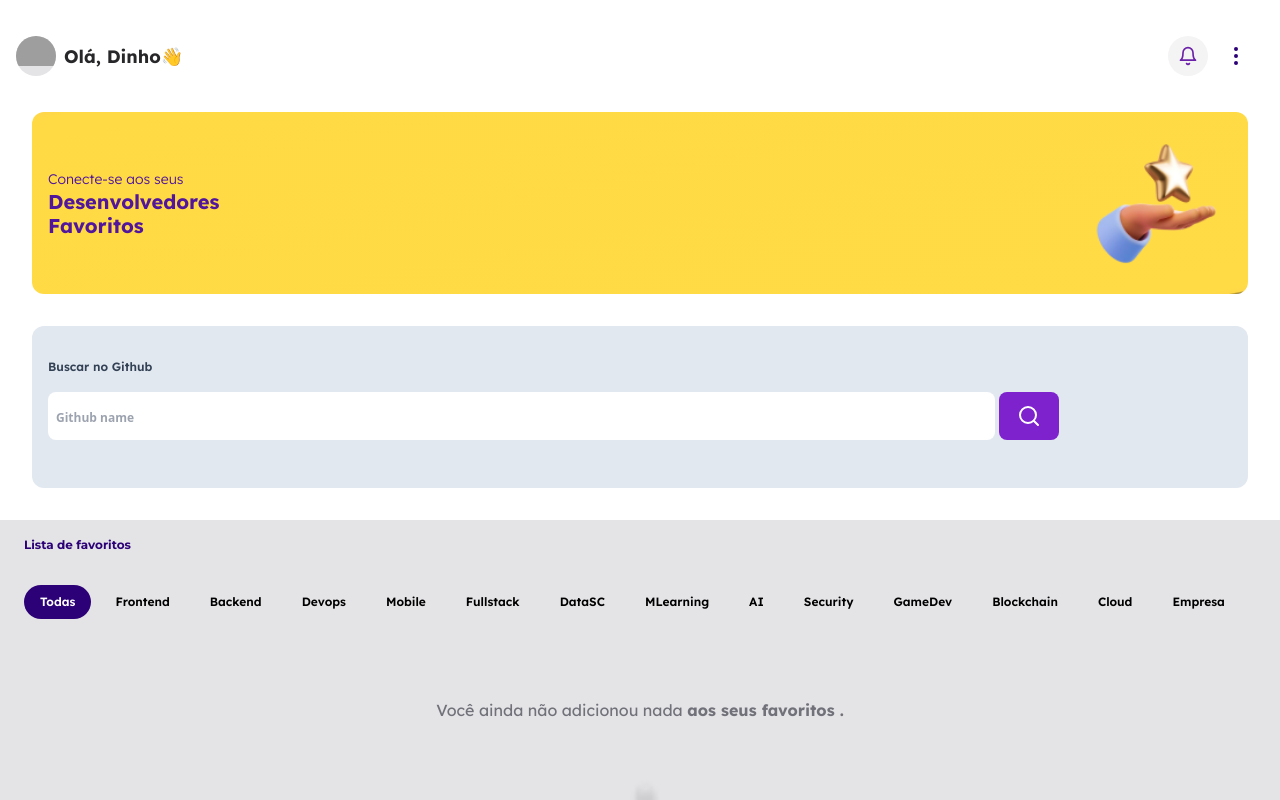
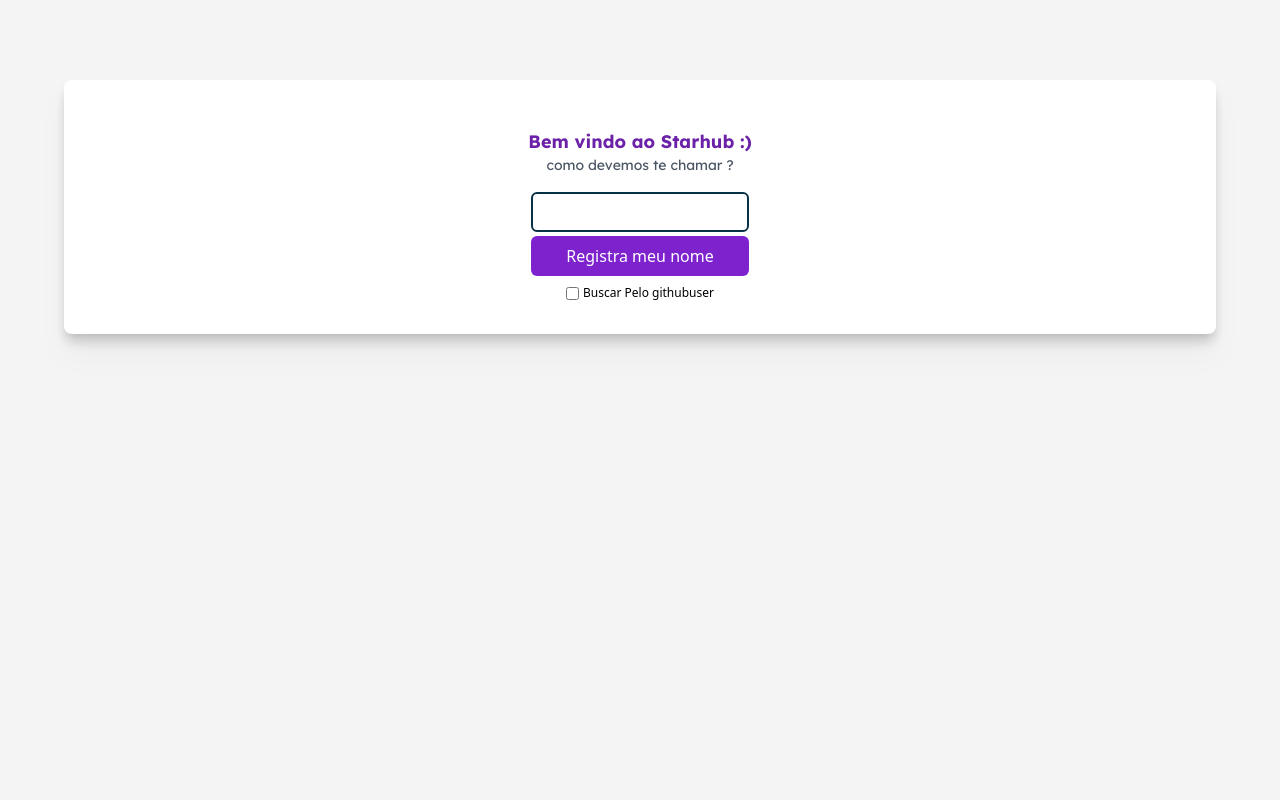
Before and after one commit to dinhoSilwa/StarHub-connect, a React (Vite) app: page / in a window 1280 px wide. Shown: the top 800 px of the page. Built offline with nearby package versions, Linux system fonts and the light colour scheme; grey boxes are pictures that could not be loaded.

Commit message:
Feat : create localstorage althentication

```diff
--- a/package.json
+++ b/package.json
@@ -16,6 +16,7 @@
     "axios": "^1.7.2",
     "clsx": "^2.1.1",
     "lucide-react": "^0.402.0",
+    "prettier": "^3.3.3",
     "react": "^18.3.1",
     "react-dom": "^18.3.1",
     "react-hook-form": "^7.52.1",
@@ -32,7 +33,7 @@
     "@typescript-eslint/parser": "^7.13.1",
     "@vitejs/plugin-react-swc": "^3.5.0",
     "autoprefixer": "^10.4.19",
-    "eslint": "^8.57.0",
+    "eslint": "^9.9.0",
     "eslint-plugin-react-hooks": "^4.6.2",
     "eslint-plugin-react-refresh": "^0.4.7",
     "postcss": "^8.4.39",
--- a/src/App.tsx
+++ b/src/App.tsx
@@ -1,30 +1,12 @@
-import { useState } from "react";
 import "./App.css";
 import { HomePage } from "./components/Home";
+import { ModalName } from "./components/Modal/modalname";
+import { useUserNameStore } from "./store/usrname";
 
 function App() {
+  const { usernameLogin } = useUserNameStore();
 
-
-  const [login, setlogin] = useState(false)
-
-  return (
-    <>
-
-{
-  login ? <main>
-  <div className="flex flex-col items-center">
-    <input type="text" placeholder="digite o seu email" className="border" />
-<input type="password" placeholder="Adicionar Senha" className="border" />
-<button type="button" className="bg-green-500 px-6 py-2 w-[50%]"
-onClick={()=>setlogin(!login)}
->
-  Login
-</button>
-  </div>
-</main> : <HomePage />
-}
-    </>
-  );
+  return <>{usernameLogin ? <HomePage /> : <ModalName />}</>;
 }
 
 export default App;
--- a/src/components/Header.tsx
+++ b/src/components/Header.tsx
@@ -1,7 +1,10 @@
 import clsx from "clsx";
 import { BellIcon, EllipsisVertical } from "lucide-react";
+import { useUserNameStore } from "../store/usrname";
 
 export const Header = () => {
+  const { usernameLogin } = useUserNameStore();
+
   return (
     <>
       <header className="h-20 flex items-center justify-start gap-2 px-4 mb-4">
@@ -14,7 +17,7 @@
             "small:text-[18px]"
           )}
         >
-          Olá, Dinho👋
+          Olá, {usernameLogin} 👋
         </h2>
 
         <section className="flex-1 flex justify-end px-4 items-center gap-4">
@@ -23,7 +26,7 @@
           </figure>
 
           <nav role="navegação h-10 w-10">
-          <EllipsisVertical className="text-purple-dark" />
+            <EllipsisVertical className="text-purple-dark" />
           </nav>
         </section>
       </header>
--- a/src/components/Home.tsx
+++ b/src/components/Home.tsx
@@ -2,17 +2,17 @@
 import { Header } from "./Header";
 import { SearchUser } from "../components/Search/SearchUser";
 import { FavoriteList } from "./favoritelist";
+import { ModalName } from "./Modal/modalname";
 
 export const HomePage = () => {
   return (
     <>
       <main className="flex flex-col pt-4">
+        <ModalName />
         <Header />
         <BannerSection />
         <SearchUser />
-       <FavoriteList />
-
-
+        <FavoriteList />
       </main>
     </>
   );
--- /dev/null
+++ b/src/components/Modal/modalname.tsx
@@ -0,0 +1,100 @@
+import { yupResolver } from "@hookform/resolvers/yup";
+import { useState } from "react";
+import { useForm } from "react-hook-form";
+import * as Yup from "yup";
+import { formaterForSearch } from "../../utils/stringutils";
+import { useUserNameStore } from "../../store/usrname";
+
+export const ModalName = () => {
+  const [inputSearch, setinputSearch] = useState({});
+  const { setUsername, usernameLogin } = useUserNameStore();
+
+  const usernameSchema = Yup.object().shape({
+    username: Yup.string().required("Digite o seu username"),
+  });
+
+  const {
+    handleSubmit,
+    register,
+    formState: { errors },
+  } = useForm({
+    resolver: yupResolver(usernameSchema),
+  });
+
+  const handleGithubName = (event: React.ChangeEvent<HTMLInputElement>) => {
+    const { value, type } = event.target;
+    const isCheck = type === "checkbox";
+
+    setinputSearch((prevState) => {
+      const formatted = isCheck ? formaterForSearch(prevState.username) : value;
+      return {
+        ...prevState,
+        username: formatted,
+      };
+    });
+  };
+
+  const onSubmit = (data: any) => {
+    const { username } = data;
+    setUsername(username);
+  };
+
+  return (
+    <>
+      {!usernameLogin && (
+        <section className=" top-0 fixed z-50 bg-zinc-100 h-screen w-screen">
+          <article className="bg-white w-[90%] rounded-lg shadow-lg drop-shadow-xl px-4 flex flex-col items-center ml-auto mr-auto mt-20 py-8">
+            <header className="flex items-center flex-col my-4">
+              <h2 className="text-[18px] font-bold font-LexendFont text-purple-800">
+                Bem vindo ao Starhub {":)"}
+              </h2>
+              <h3 className="font-LexendFont text-gray-600 text-[14px]">
+                como devemos te chamar ?
+              </h3>
+            </header>
+            <form
+              action=""
+              className="flex gap-2 flex-col"
+              onSubmit={handleSubmit(onSubmit)}
+            >
+              <fieldset className="flex flex-col gap-1">
+                <input
+                  type="text"
+                  value={inputSearch.username}
+                  className="px-2 text-purple-700 font-bold font-LexendFont h-10 border-2 border-cyan-950 rounded-md"
+                  {...register("username", {
+                    onChange: (event: React.ChangeEvent<HTMLInputElement>) => {
+                      handleGithubName(event);
+                    },
+                  })}
+                />
+                {errors.username && <span>{errors.username.message}</span>}
+                <button
+                  type="submit"
+                  className="h-10 bg-purple-700 px-2 py-2 rounded-md text-white"
+                >
+                  Registra meu nome
+                </button>
+              </fieldset>
+
+              <fieldset className="flex items-center gap-1 justify-center">
+                <input
+                  type="checkbox"
+                  id="githubuser"
+                  name="check"
+                  value={inputSearch.username}
+                  onChange={(event: React.ChangeEvent<HTMLInputElement>) =>
+                    handleGithubName(event)
+                  }
+                />{" "}
+                <label htmlFor="githubuser" className="text-[12px]">
+                  Buscar Pelo githubuser
+                </label>
+              </fieldset>
+            </form>
+          </article>
+        </section>
+      )}
+    </>
+  );
+};
--- a/src/components/Navegations/EditMenu.tsx
+++ b/src/components/Navegations/EditMenu.tsx
@@ -8,25 +8,28 @@
 import { FavoriteStorage } from "../../store/Favorites";
 import { ComponentProps, useState } from "react";
 
-interface CrudUserProps extends ComponentProps<'ul'>{
-    user : string;
+interface CrudUserProps extends ComponentProps<"ul"> {
+  user: string;
 }
 
-
-export const ManagerUser = ({user, ...props} : CrudUserProps) => {
-
-    const {deleteFavorites} = FavoriteStorage()
-    const [isOpen, setIsOpen] = useState(true)
+export const ManagerUser = ({ user, ...props }: CrudUserProps) => {
+  const { deleteFavorites } = FavoriteStorage();
+  const [isOpen, setIsOpen] = useState(true);
   return (
     <>
-
-        <ul {...props}
+      <ul
+        {...props}
         className={clsx(
-            "flex flex-col gap-2 px-2 small:px-4 w-[100px] small:w-[180px] py-4 shadow-md bg-white rounded-xl z-50 absolute right-0", {"hidden" : isOpen === false}
+          "flex flex-col gap-2 px-2 small:px-4 w-[100px] small:w-[180px] py-4 shadow-md bg-white rounded-xl z-40 absolute right-0",
+          { hidden: isOpen === false }
         )}
       >
         <header title="fechar Opções">
-            <CircleXIcon size={16} className="ml-auto"  onClick={()=>setIsOpen(!isOpen)}  />
+          <CircleXIcon
+            size={16}
+            className="ml-auto"
+            onClick={() => setIsOpen(!isOpen)}
+          />
         </header>
 
         <li className="flex gap-1 items-center hover:text-purple-800">
@@ -36,14 +39,14 @@
           </span>
         </li>
 
-          <li className="flex gap-1 items-center hover:text-red-500"
-          onClick={()=>deleteFavorites(user)}
+        <li
+          className="flex gap-1 items-center hover:text-red-500"
+          onClick={() => deleteFavorites(user)}
         >
           <CircleXIcon size={16} className="text-red-600" />{" "}
           <span className="text-[14px]">Remover</span>
         </li>
       </ul>
-
     </>
   );
 };
--- /dev/null
+++ b/src/store/usrname.ts
@@ -0,0 +1,22 @@
+import { create } from "zustand";
+import { persist } from "zustand/middleware";
+
+interface IUsername {
+  usernameLogin: string;
+  setUsername: (username: string) => void;
+  deleteUsername: () => void;
+}
+
+export const useUserNameStore = create<IUsername>()(
+  persist(
+    (set) => ({
+      usernameLogin: "",
+      setUsername: (username) => set({ usernameLogin: username }),
+      deleteUsername: () => set({ usernameLogin: "" }),
+    }),
+    {
+      name: "username-storage", // Nome da chave no localStorage
+      getStorage: () => localStorage, // Ou sessionStorage, se preferir
+    }
+  )
+);
```
Also changed, not shown: 1 other file (tests, documents, lock files or other folders). Lines whose indentation alone changed are shown as unchanged.
